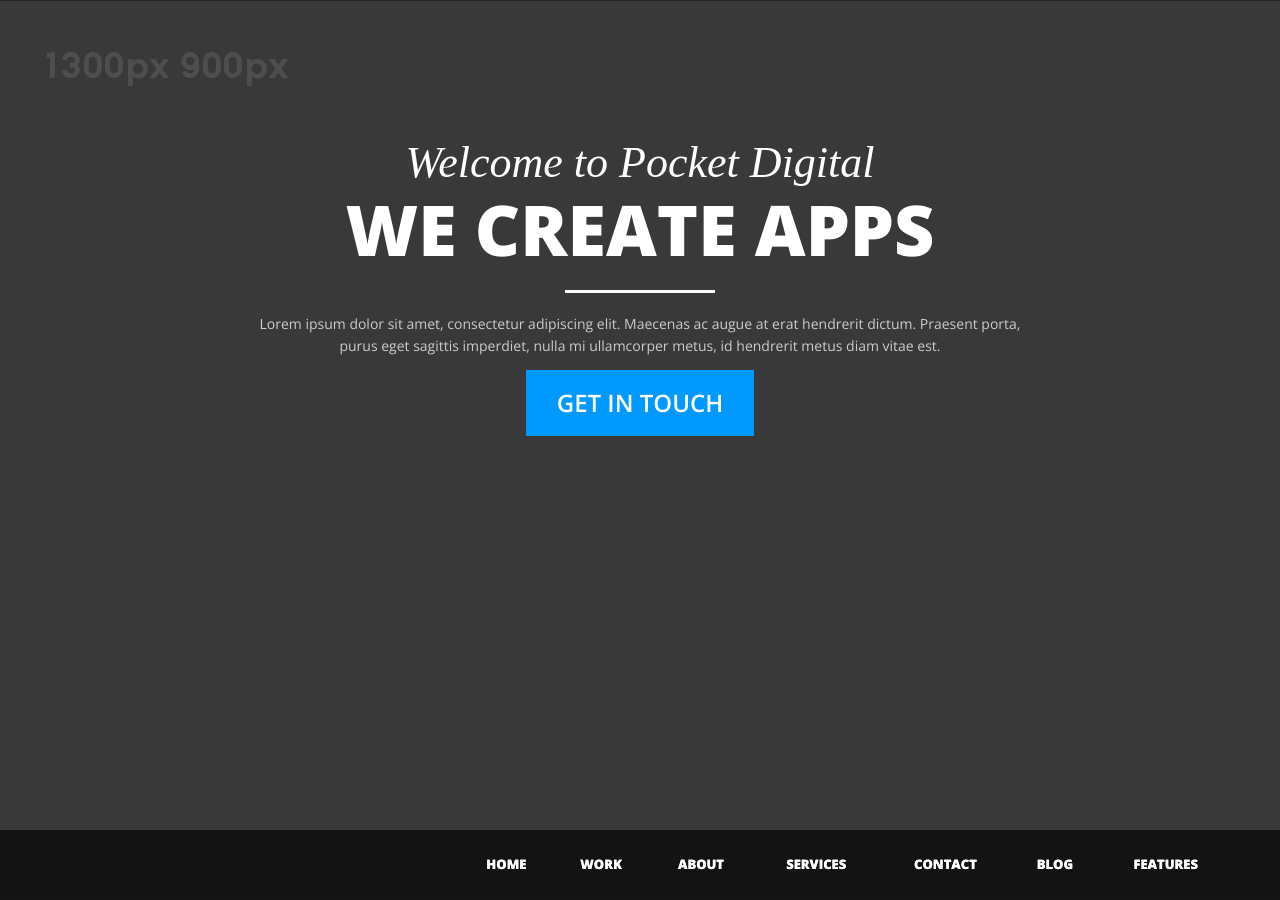
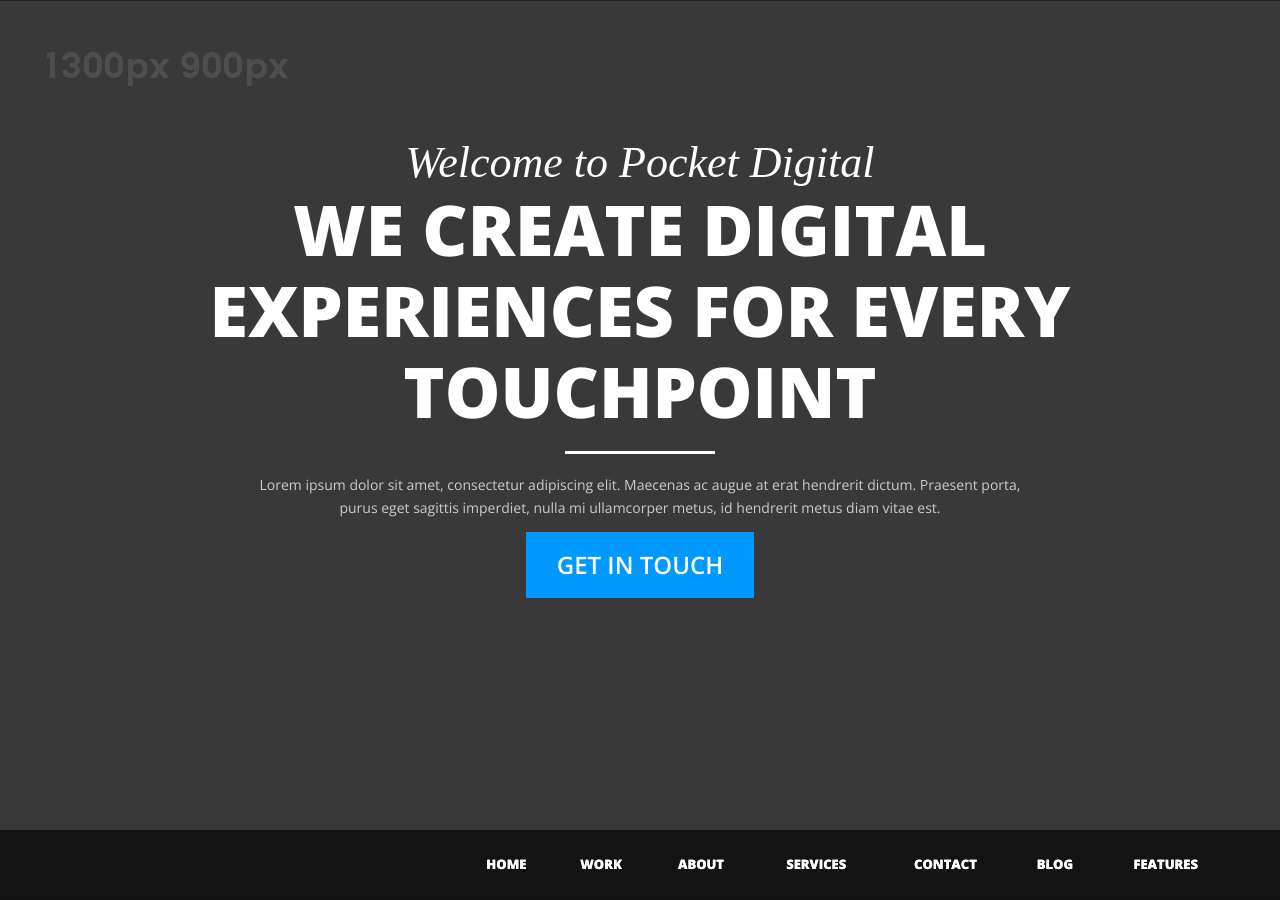
Before and after one commit to fanyuanheng/pocketdigital.com.au, a Jekyll site: the page index.html, which Jekyll copies as it is, in a window 1280 px wide and 900 px high. Built offline with Jekyll 4.4.1, drawn with Linux system fonts in a browser that asks for light colours; nearby versions of some CDN libraries; some web fonts are replaced; Markdown is read by kramdown in place of the engine named in the settings.

Commit message:
Update description

```diff
--- a/index.html
+++ b/index.html
@@ -78,9 +78,9 @@ background-attachment:fixed;
 	<!-- begin main statement -->
 	<section class="statement row bigpadding center">
 	<h2 class="white-text serif">
-	Welcome to Pocket Digital </h2>
+	Welcome to Pocket Digital</h2>
 	<h1 class="white-text large">
-	WE CREATE APPS </h1>
+	WE CREATE DIGITAL EXPERIENCES FOR EVERY TOUCHPOINT </h1>
 	<p class="eight columns centered">
 		 Lorem ipsum dolor sit amet, consectetur adipiscing elit. Maecenas ac augue at erat hendrerit dictum. Praesent porta, purus eget sagittis imperdiet, nulla mi ullamcorper metus, id hendrerit metus diam vitae est.
 	</p>
```
